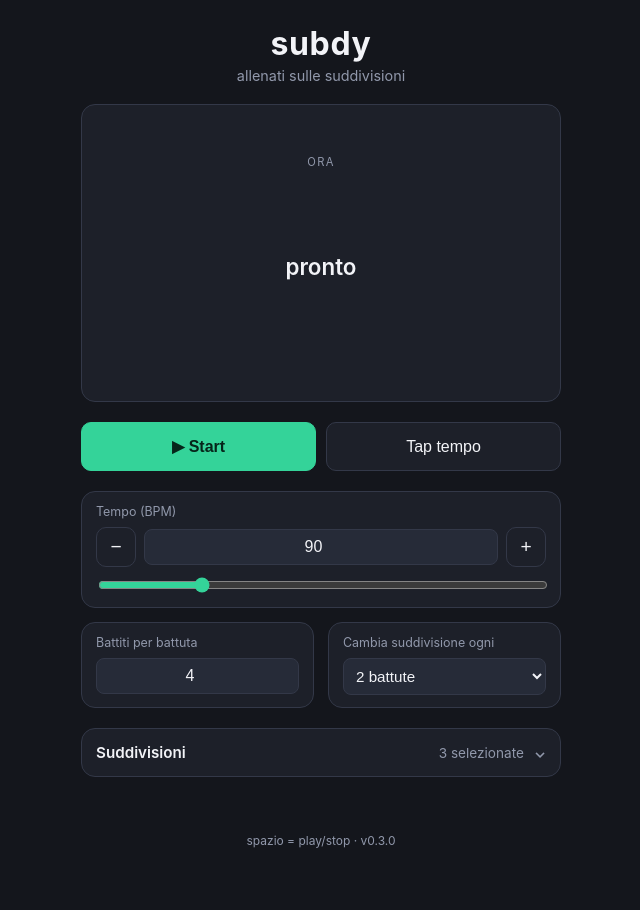
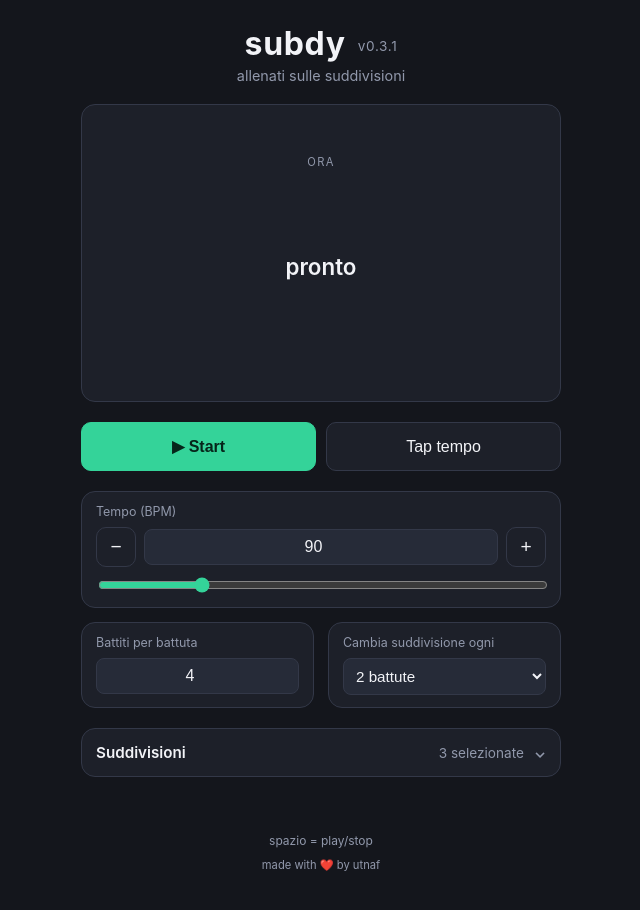
Before and after one commit to utnaf/subdy, a website: page index.html in a window 1280 px wide. Shown: the whole page, without its empty margins (319-959 px from the left). Drawn offline with Linux system fonts and the light colour scheme.

Commit message:
Move version to header, add credit line to footer
Version badge next to the h1 instead of the footer, freeing that
space for the BMC button and a "made with ❤️ by utnaf" credit line.

Co-Authored-By: Claude Sonnet 5 <noreply@anthropic.com>

```diff
--- a/css/style.css
+++ b/css/style.css
@@ -41,6 +41,14 @@ html, body {
   letter-spacing: 0.02em;
 }
 
+.app__version {
+  font-size: 0.85rem;
+  font-weight: 400;
+  color: var(--text-dim);
+  vertical-align: middle;
+  margin-left: 4px;
+}
+
 .app__tagline {
   margin: 4px 0 0;
   color: var(--text-dim);
@@ -55,6 +63,10 @@ html, body {
   text-align: center;
   color: var(--text-dim);
   font-size: 0.75rem;
+}
+
+.app__credit {
+  font-size: 0.7rem;
 }
 
 .display {
--- a/index.html
+++ b/index.html
@@ -19,7 +19,7 @@
 <div class="app">
 
   <header class="app__header">
-    <h1>subdy</h1>
+    <h1>subdy <span class="app__version">v0.3.1</span></h1>
     <p class="app__tagline">allenati sulle suddivisioni</p>
   </header>
 
@@ -91,8 +91,9 @@
   <p class="hint" id="hint"></p>
 
   <footer class="app__footer">
-    <span>spazio = play/stop · v0.3.0</span>
+    <span>spazio = play/stop</span>
     <script type="text/javascript" src="https://cdnjs.buymeacoffee.com/1.0.0/button.prod.min.js" data-name="bmc-button" data-slug="utnaf" data-color="#34d399" data-emoji="🍺" data-font="Cookie" data-text="Buy me a beer" data-outline-color="#06251a" data-font-color="#06251a" data-coffee-color="#ffffff"></script>
+    <span class="app__credit">made with ❤️ by utnaf</span>
   </footer>
 
 </div>
--- a/package.json
+++ b/package.json
@@ -1,6 +1,6 @@
 {
   "name": "subdy",
-  "version": "0.3.0",
+  "version": "0.3.1",
   "private": true,
   "description": "Metronomo per allenare le suddivisioni ritmiche",
   "scripts": {
```
Also changed, not shown: 1 other file.
